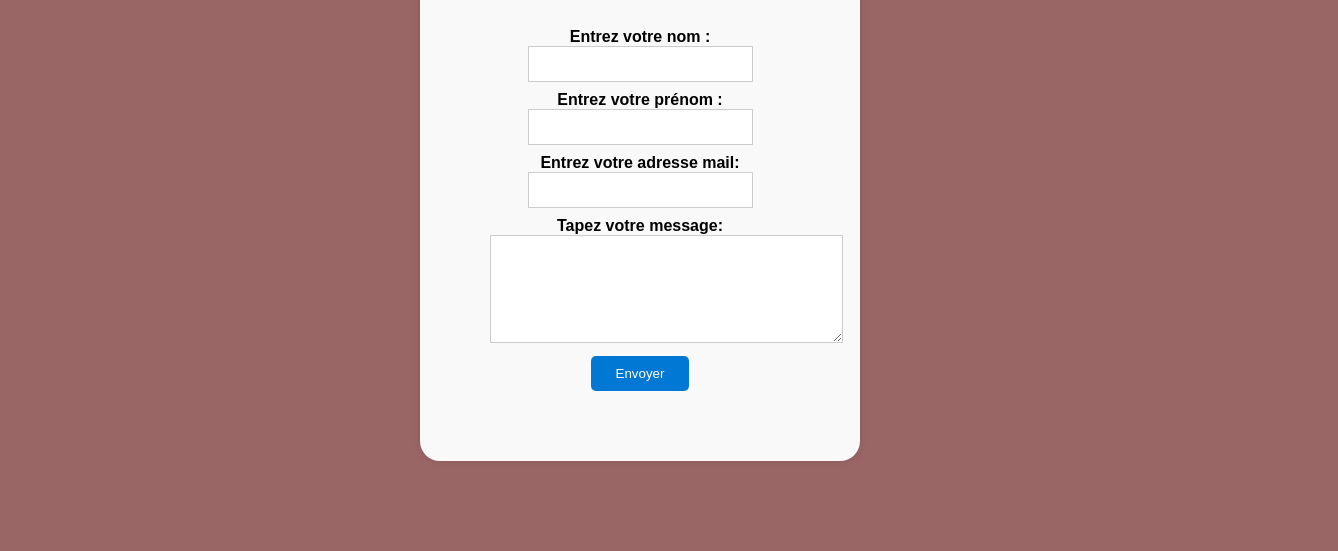
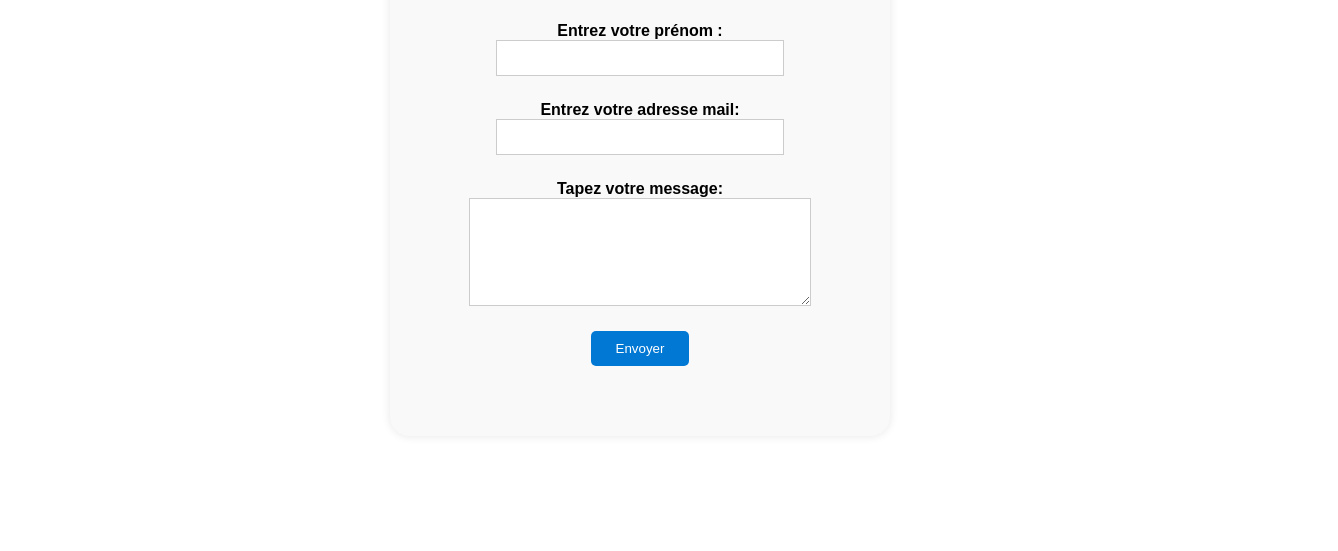
Before and after one commit to kevinalbouy/portfolio.github.io, a plain HTML site: page contact.html in a window 1280 px wide. Shown: the part 290-841 px from the top of the page, 1338 px wide, since content can reach past the window. After the commit the page ends 800 px from the top, so only its background shows below. Drawn offline with Linux system fonts and the light colour scheme.

Commit message:
Update styles.css

```diff
--- a/styles.css
+++ b/styles.css
@@ -1,9 +1,28 @@
+/* Remet à zéro toutes les marges/paddings par défaut */
+*,
+*::before,
+*::after {
+  box-sizing: border-box;
+  margin: 0;
+  padding: 0;
+}
+
+header {
+  padding-bottom: 5px; /* espace sous la bannière */
+}
+
+main h1 {
+  margin-top: 0;         /* bien coller le h1 sous le header */
+  padding-top: 5px;      /* si tu veux un petit souffle supplémentaire */
+}
+
+
 body {
   margin: 0;
   padding: 0;
-    height: 100vh;
+    height: 120vh;
   font-family: 'Arial', sans-serif;
-  background-color: #f4f4f4;
+  background-color: #ffffff;
   display: flex;
     flex-direction: column;
   align-items: center;
@@ -11,8 +30,38 @@ body {
 
 }
 
+
+html, body {
+  height: 100%;
+}
+
+body {
+  display: flex;
+  flex-direction: column;
+  min-height: 100h; /* occupe toute la hauteur de la fenêtre */
+}
+
+/* Ton header restera en haut */
+/* Ton main prendra tout l’espace restant */
+main {
+  flex: 1;
+  /* et ici tu règles ton padding‑top */
+  padding-top: 10px; /* ou ce que tu préfères */
+  display: flex;
+  flex-direction: column;
+  align-items: center;
+}
+
+/* Footer reste tout en bas */
+footer {
+  /* style de ton footer */
+}
+
+
 /***************************HEADER***************************/
 /* Header styles */
+
+/* prénom */
 header {
   background-color: #6ccfb7;
   color: rgb(255, 255, 255); /* couleur du nom et prénom */
@@ -53,9 +102,9 @@ header a:hover {
 /* Main content styles */
 main {
     width: 95vw; /* Limite la largeur du contenu principal */
-  padding: 90px; /* Ajoute de l'espace autour du contenu */
-  background-color: #9a6565; /* Couleur de fond du contenu principal */
-
+    padding: 0; /* Supprime l'espace autour du contenu */
+    background-color: #ffffff; /* Couleur de fond du contenu principal */
+    margin-top: 0; /* Colle le contenu à la bannière */
 }
 
 /**************************contact***********************************/
@@ -69,7 +118,7 @@ h1 {
       display: block;
       margin: 70 auto 300px;
       width: 70vw;
-      max-width: 1000px;
+      max-width: 200px;
       height: 30vh;
       border: 5;
       border-radius: 1px;
@@ -78,9 +127,9 @@ h1 {
 form {
     display: flex; /* ✅ utilise flexbox pour la mise en page */
     flex-direction: column; /* ✅ disposition en colonne */
-  gap: 6px; /* ✅ espace entre les éléments du formulaire */
-  width: 40%; /* ✅ occupe toute la largeur disponible */
-  max-width: 300px;  /* ✅ limite la largeur */
+    gap: 10px; /* ✅ espace entre les éléments du formulaire */
+    width: 100%; /* ✅ occupe toute la largeur disponible */
+    max-width: 500px;  /* ⬆️ largeur maximale agrandie */
     margin: 0 auto;    /* ✅ centre horizontalement */
     padding: 70px; /* ✅ ajoute de l'espace intérieur */
     font-size: 1em; /* ✅ taille de police */
@@ -91,19 +140,34 @@ form {
 
 
 form label {
-    margin-bottom: 3px; /* ✅ espace en bas des labels */
+    margin-bottom: 15px; /* ✅ espace en bas des labels */
     font-weight: bold; /* ✅ texte en gras */
     text-align: center; /* ✅ centre le texte du label */
     display: block; /* ✅ permet à text-align de fonctionner */
 }
 
-form input,
-form textarea {
+form input {
+    display: block;
+    margin-left: auto;
+    margin-right: auto;
     padding: 8px; /* ✅ ajoute de l'espace intérieur */
     font-size: 1em; /* ✅ taille de police */
     border: 1px solid #ccc; /* ✅ bordure grise */
+    width: 80%; /* ✅ largeur réduite et centrée */
+    box-sizing: border-box; /* ✅ padding inclus dans la largeur */
 }
 
+form textarea {
+    display: block;
+    margin-left: auto;
+    margin-right: auto;
+    padding: 8px;
+    font-size: 1em;
+    border: 1px solid #ccc;
+    width: 95%; /* ✅ plus large que les inputs */
+    min-height: 100px; /* optionnel : plus haut */
+    box-sizing: border-box;
+}
 
     button {
       display: block;
```
Lines whose indentation alone changed are shown as unchanged.
